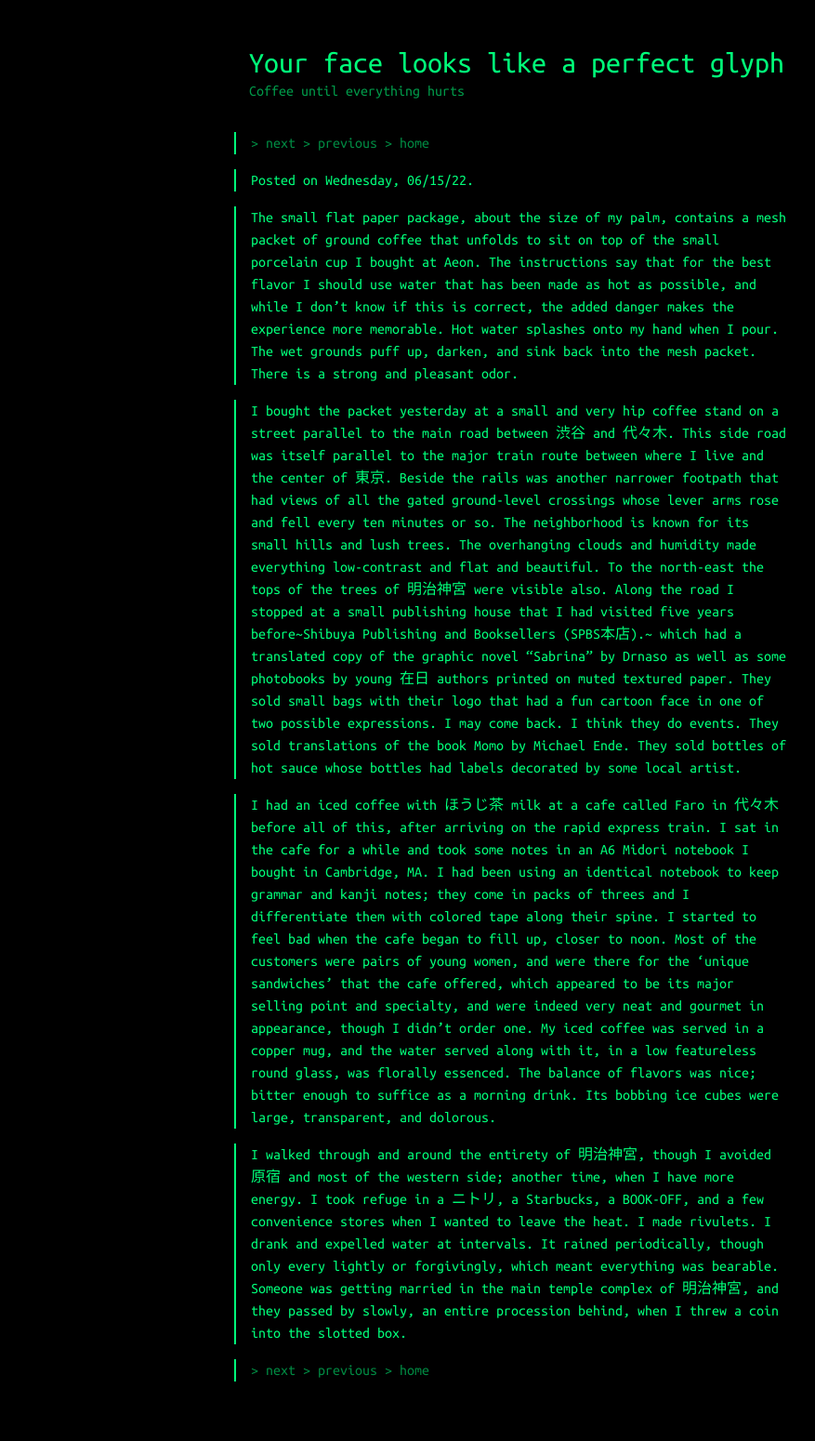
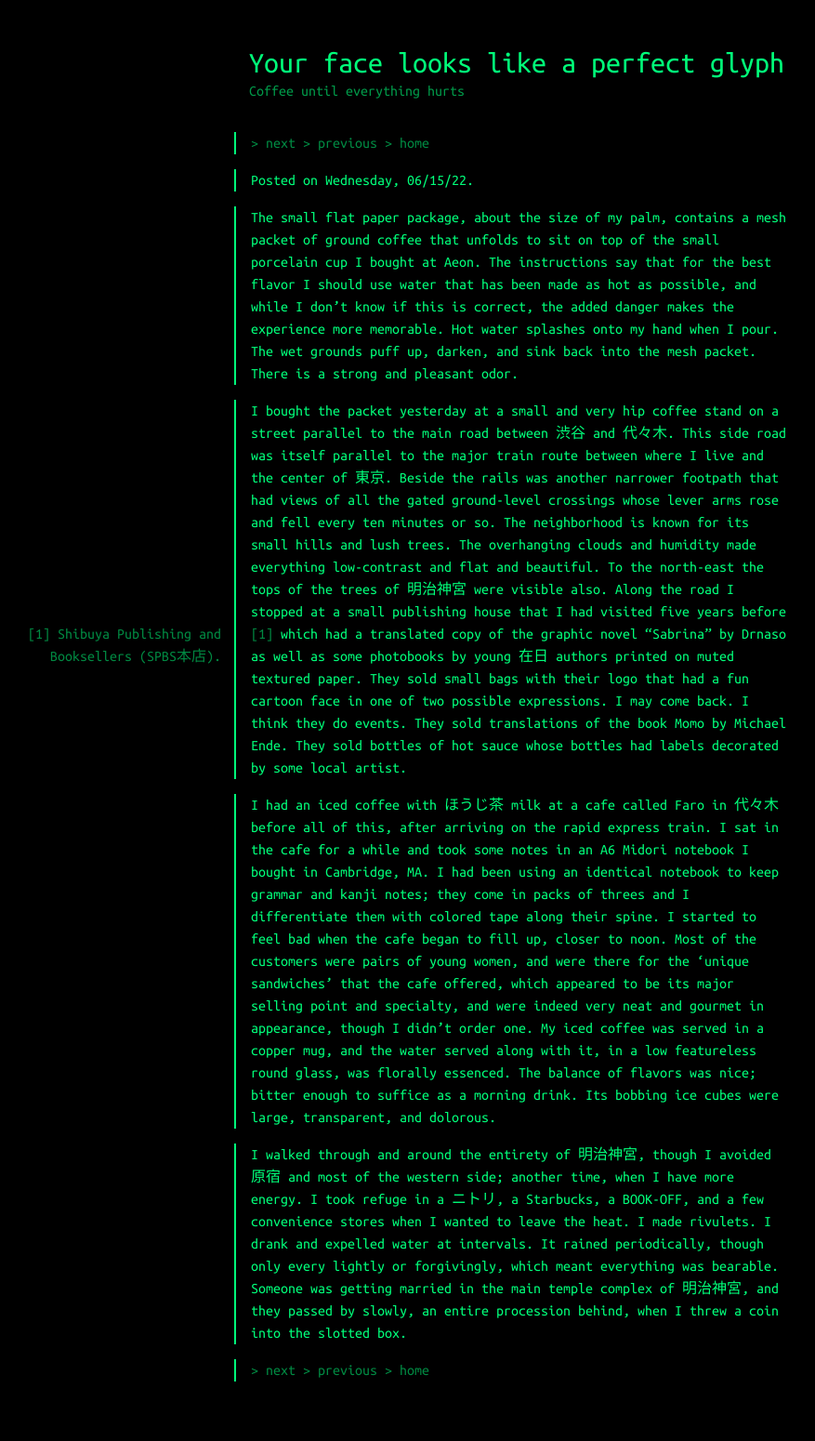
Before and after one commit to white-noise/white-noise.github.io, a Jekyll site: the page built from _posts/2022-08-21-quiet.md, in a window 1280 px wide. Shown: the whole page at 93% size, without its empty margins (212-1089 px from the left). Built offline with Jekyll 4.4.1, drawn with Linux system fonts in a browser that asks for light colours.

Commit message:
modified sidenote.

```diff
--- a/_posts/2022-08-21-quiet.md
+++ b/_posts/2022-08-21-quiet.md
@@ -10,7 +10,7 @@ preview: "There is a small bookstore in 下北沢 on the second floor of a trian
 ---
 The small flat paper package, about the size of my palm, contains a mesh packet of ground coffee that unfolds to sit on top of the small porcelain cup I bought at Aeon. The instructions say that for the best flavor I should use water that has been made as hot as possible, and while I don't know if this is correct, the added danger makes the experience more memorable. Hot water splashes onto my hand when I pour. The wet grounds puff up, darken, and sink back into the mesh packet. There is a strong and pleasant odor.
 
-I bought the packet yesterday at a small and very hip coffee stand on a street parallel to the main road between 渋谷 and 代々木. This side road was itself parallel to the major train route between where I live and the center of 東京. Beside the rails was another narrower footpath that had views of all the gated ground-level crossings whose lever arms rose and fell every ten minutes or so. The neighborhood is known for its small hills and lush trees. The overhanging clouds and humidity made everything low-contrast and flat and beautiful. To the north-east the tops of the trees of 明治神宮 were visible also. Along the road I stopped at a small publishing house that I had visited five years before~Shibuya Publishing and Booksellers (SPBS本店).~ which had a translated copy of the graphic novel "Sabrina" by Drnaso as well as some photobooks by young 在日 authors printed on muted textured paper. They sold small bags with their logo that had a fun cartoon face in one of two possible expressions. I may come back. I think they do events. They sold translations of the book Momo by Michael Ende. They sold bottles of hot sauce whose bottles had labels decorated by some local artist.
+I bought the packet yesterday at a small and very hip coffee stand on a street parallel to the main road between 渋谷 and 代々木. This side road was itself parallel to the major train route between where I live and the center of 東京. Beside the rails was another narrower footpath that had views of all the gated ground-level crossings whose lever arms rose and fell every ten minutes or so. The neighborhood is known for its small hills and lush trees. The overhanging clouds and humidity made everything low-contrast and flat and beautiful. To the north-east the tops of the trees of 明治神宮 were visible also. Along the road I stopped at a small publishing house that I had visited five years before ~~Shibuya Publishing and Booksellers (SPBS本店).~~ which had a translated copy of the graphic novel "Sabrina" by Drnaso as well as some photobooks by young 在日 authors printed on muted textured paper. They sold small bags with their logo that had a fun cartoon face in one of two possible expressions. I may come back. I think they do events. They sold translations of the book Momo by Michael Ende. They sold bottles of hot sauce whose bottles had labels decorated by some local artist.
 
 I had an iced coffee with ほうじ茶 milk at a cafe called Faro in 代々木 before all of this, after arriving on the rapid express train. I sat in the cafe for a while and took some notes in an A6 Midori notebook I bought in Cambridge, MA. I had been using an identical notebook to keep grammar and kanji notes; they come in packs of threes and I differentiate them with colored tape along their spine. I started to feel bad when the cafe began to fill up, closer to noon. Most of the customers were pairs of young women, and were there for the 'unique sandwiches' that the cafe offered, which appeared to be its major selling point and specialty, and were indeed very neat and gourmet in appearance, though I didn't order one. My iced coffee was served in a copper mug, and the water served along with it, in a low featureless round glass, was florally essenced. The balance of flavors was nice; bitter enough to suffice as a morning drink. Its bobbing ice cubes were large, transparent, and dolorous.
 
```
